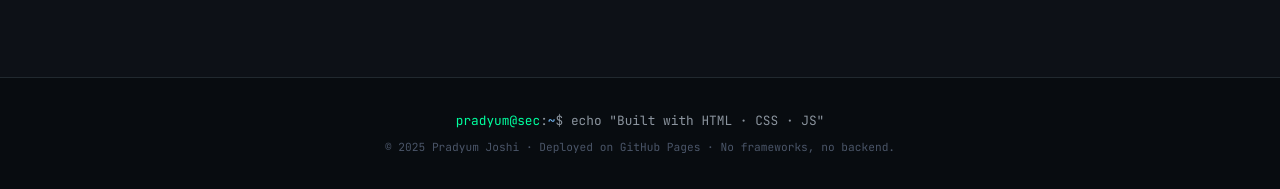
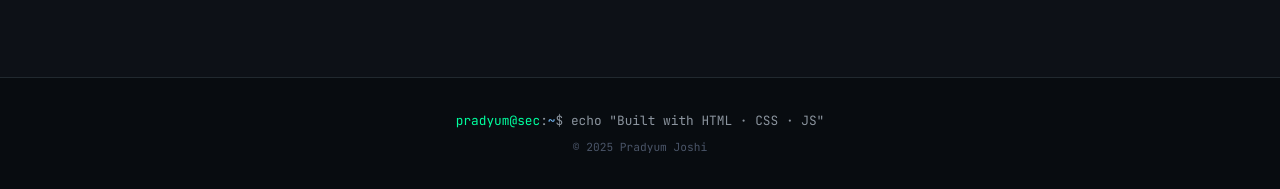
Before and after one commit to Pradyum-Joshi/portfolio, a plain HTML site: page index.html in a window 1280 px wide. Shown: the part 4725-4914 px from the top of the page. Drawn offline with Linux system fonts and the light colour scheme.

Commit message:
Removed Footer Content
Removed footer unwanted content.
Content: " · Deployed on GitHub Pages · No frameworks, no backend."

```diff
--- a/index.html
+++ b/index.html
@@ -453,7 +453,7 @@
   ══════════════════════════════ -->
   <footer class="footer">
     <p class="foot-cmd"><span class="t-acc">pradyum@sec</span>:<span class="t-b">~</span>$ echo "Built with HTML · CSS · JS"</p>
-    <p class="foot-note">© 2025 Pradyum Joshi · Deployed on GitHub Pages · No frameworks, no backend.</p>
+    <p class="foot-note">© 2025 Pradyum Joshi</p>
   </footer>
 
   <script src="script.js"></script>
```
